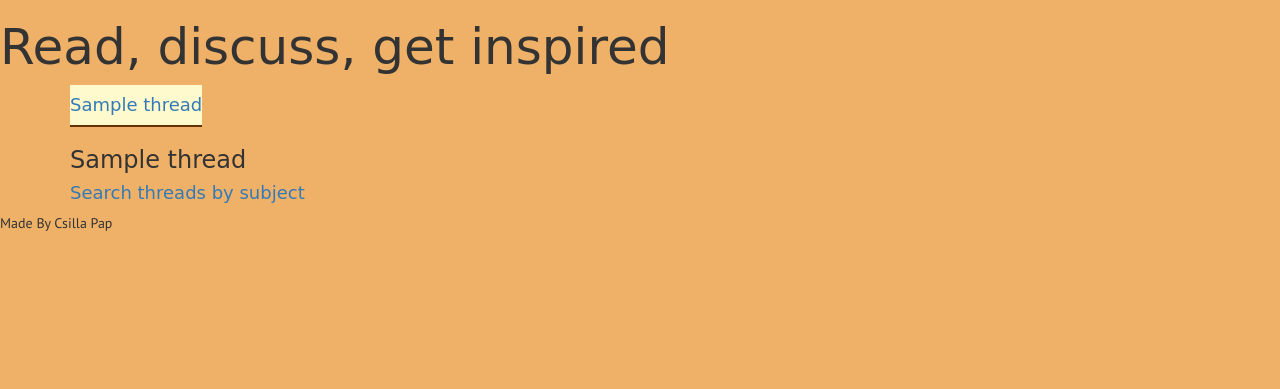
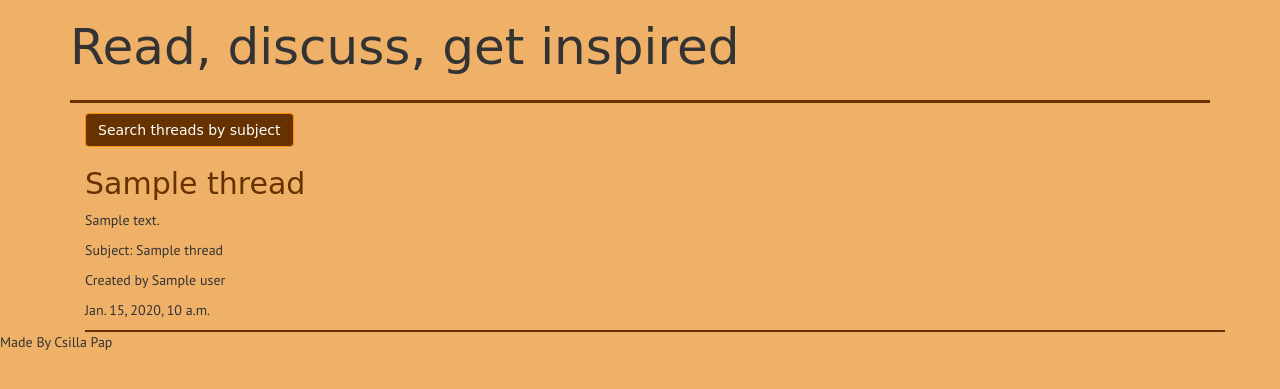
Before and after one commit to csillpap/LulusDogForum, a Django app: template forum/templates/forum_main.html in a window 1280 px wide. Shown: the part 52-441 px from the top of the page. Run offline with Django 3.2, Linux system fonts and the light colour scheme; the template is opened without the code that fills it: most values are stand-ins (such as "Sample title", 1, 10 or a date in 2020); some libraries are stand-ins or nearby versions; some web fonts are replaced.

Commit message:
Style the forum app

```diff
--- a/blog/templates/blog.html
+++ b/blog/templates/blog.html
@@ -1,7 +1,7 @@
 {% extends "base.html" %}
 {% block content %}
     <div class="container">
-        <h1>The blog of a little dog</h1>
+        <h1 class="page-title">The blog of a little dog</h1>
         <div class="container">
             {% block blogcontent %}
             {% endblock %}
--- a/forum/templates/forum.html
+++ b/forum/templates/forum.html
@@ -1,8 +1,10 @@
 {% extends "base.html" %}
 {% block content %}
-    <h1>Read, discuss, get inspired</h1>
     <div class="container">
-        {% block forumcontent %}
-        {% endblock %}
+        <h1 class="page-title">Read, discuss, get inspired</h1>
+        <div class="container">
+            {% block forumcontent %}
+            {% endblock %}
+        </div>
     </div>
 {% endblock %}
--- a/forum/templates/forum_main.html
+++ b/forum/templates/forum_main.html
@@ -2,9 +2,16 @@
 {% load thread_extras %}
 {% block forumcontent %}
    {% load bootstrap_tags %}
+        <div><button class="btn btn-default"><a href="{% url 'forum_subjects' %}">Search threads by subject</a></button></div>
        {% for thread in threads %}
-           {% include "thread_item.html" %}
-           <h3>{{ thread.subject }}</h3>
+       {% include "thread_item.html" %}
+           <div class="post-container">
+               {% for post in thread.posts.all %}
+                   <p>{{ post.comment|truncatewords:30 }}</p>
+               {% endfor %}
+               <p>Subject: {{ thread.subject }}</p>
+               <p>Created by {{ thread.user }}</p>
+               <p>{{ thread.created_at }}</p>
+           </div>
        {% endfor %}
-       <div><h4><a href="{% url 'forum_subjects' %}">Search threads by subject</a></h4></div>
 {% endblock %}
--- a/forum/templates/post.html
+++ b/forum/templates/post.html
@@ -1,8 +1,9 @@
 {% load staticfiles %}
 {% load emoticons_tags %}
-<section class="row comment col-md-9">
+<section class="row comment post-comment col-md-9">
+
     <div class="col-md-3 comment-profile">
-        <p>{{ post.user.username }}</p>
+        <p class="comment-name">{{ post.user.username }}</p>
         <p>{{ post.user.posts.count }} POSTS</p>
     </div>
     <div class="col-md-9 ">
--- a/forum/templates/thread_item.html
+++ b/forum/templates/thread_item.html
@@ -1,11 +1,3 @@
 <section class="thread">
-    <header>
-        <table>
-            <tr>
-                <td>
-                    <a href="{% url 'thread' thread.id %}"><h4>{{ thread.name }}</h4></a>
-                </td>
-            </tr>
-        </table>
-    </header>
+    <h2><a href="{% url 'thread' thread.id %}">{{ thread.name }}</a></h2>
 </section>
--- a/forum/templates/threads.html
+++ b/forum/templates/threads.html
@@ -3,9 +3,7 @@
 
 {% block forumcontent %}
 
-<div class="row header">
-    <div class="jumbotron"><h1>{{ subject.name }}</h1></div>
-</div>
+<h2><strong>{{ subject.name }}</strong></h2>
 
 <div class="col-md-12">
     {% if user.is_authenticated %}
--- a/forum/urls.py
+++ b/forum/urls.py
@@ -4,7 +4,7 @@ from views import forum, forum_subjects, subject_threads, new_thread, thread, ne
 urlpatterns = [
     url(r'^main$', forum, name='forum_main'),
     url(r'^subjects$', forum_subjects, name='forum_subjects'),
-    url(r'^threads/(?P<subject_id>\d+)/$', subject_threads, name='threads'),
+    url(r'^subjects/(?P<subject_id>\d+)/$', subject_threads, name='threads'),
     url(r'^new_thread/(?P<subject_id>\d+)/$', new_thread, name='new_thread'),
     url(r'^thread/(?P<thread_id>\d+)/$', thread, name='thread'),
     url(r'^post/new/(?P<thread_id>\d+)/$', new_post, name='new_post'),
--- a/static/css/style.css
+++ b/static/css/style.css
@@ -60,12 +60,25 @@ a.navbar-brand {
     border-color: #FF8C00;
 }
 
+.btn-default:active:hover,
 .btn-default:focus,
 .btn-default:hover,
+.btn-primary:active:hover,
 .btn-primary:focus,
 .btn-primary:hover {
     background-color: #FF8C00;
     border-color: #663300;
+}
+
+.btn.btn-default > a:hover {
+    color: #333;
+    text-decoration: none;
+}
+
+.btn.btn-default > a:focus,
+.btn.btn-default > a {
+    color: white;
+    text-decoration: none;
 }
 
 /* Home page */
@@ -95,6 +108,8 @@ h2 > a {
     color: #663300;
 }
 
+
+
 h2 > a:focus,
 h2 > a:hover {
     color: white;
@@ -103,6 +118,19 @@ h2 > a:hover {
 
 .post-container {
     border-bottom: #663300 solid 2px;
+}
+
+.comment {
+    border-bottom: #663300 solid 2px;
+    padding: 5px;
+}
+
+.comment-name {
+    font-size: 20px;
+}
+
+#subject-title {
+    font-weight: bold;
 }
 
 /* Products */
```
Also changed, not shown: forum/templates/forumsubjects.html (+2 -10 lines).
